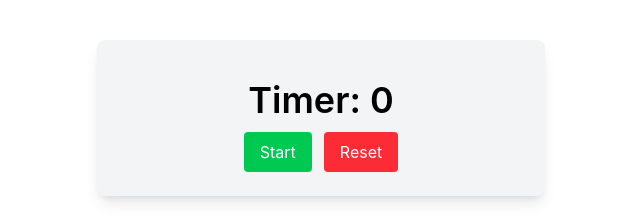
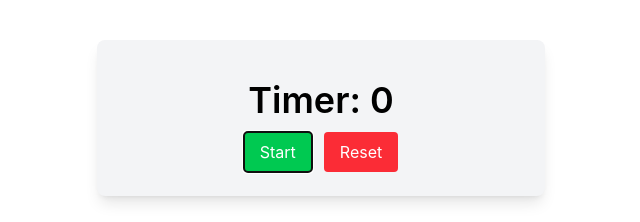
Before and after one commit to zieDoo/React-sandbox, a React (Vite) app in the folder 06_useRef_Hook_Timer_Project/simple-timer/: page / in a window 1280 px wide. Shown: the top 222 px of the page, without its empty margins (319-959 px from the left). Built offline with nearby package versions, Linux system fonts and the light colour scheme.

Commit message:
useRef Hook - Timer Project - Autofocus on start button

```diff
--- a/06_useRef_Hook_Timer_Project/simple-timer/src/components/TimerControls.jsx
+++ b/06_useRef_Hook_Timer_Project/simple-timer/src/components/TimerControls.jsx
@@ -1,8 +1,23 @@
-// We are passing function props from Timer component
+import { useEffect, useRef } from "react";
+
+// We are passing function  props from Timer component
 const TimerControls = ({ isRunning, onToggleTimer, onResetTimer }) => {
+  // We create a useRef
+  const startButtonRef = useRef(null);
+
+  // Add useEffect with check if element (button) exists and if it does, focus it.
+  useEffect(() => {
+    if (startButtonRef.current) {
+      startButtonRef.current.focus(); // we call a focus() method on our element.
+    }
+  }, []); // we use empty dependancy array, because we want to run on mount
+  // We are not watching anything else.
+
   return (
     <>
       <button
+        // We add a 'ref' attribute to start button
+        ref={startButtonRef}
         onClick={onToggleTimer}
         className="mt-3 bg-green-500 text-white px-4 py-2 rounded hover:bg-green-600 mr-3"
       >
```
